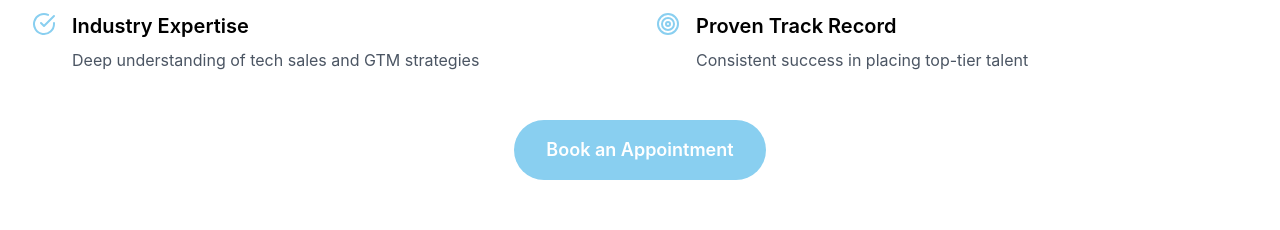
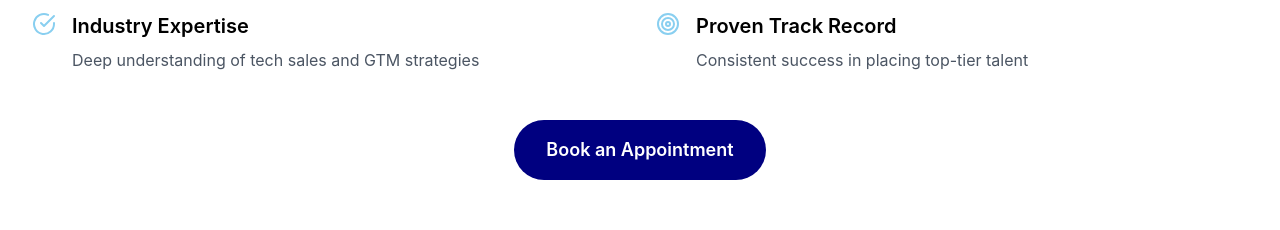
Before and after one commit to norgias/Q4-Talent-Group, a React (Vite) app: page / in a window 1280 px wide. Shown: the part 1280-1510 px from the top of the page. Built offline with nearby package versions, Linux system fonts and the light colour scheme.

Commit message:
Update HomePage.tsx

```diff
--- a/src/pages/HomePage.tsx
+++ b/src/pages/HomePage.tsx
@@ -144,7 +144,7 @@ const HomePage = () => {
           <div className="text-center">
             <Link
               to="/contact"
-              className="inline-block bg-baby-blue text-white px-8 py-4 rounded-full text-lg font-semibold hover:bg-navy transition-colors"
+              className="inline-block bg-navy text-white px-8 py-4 rounded-full text-lg font-semibold hover:bg-baby-blue transition-colors"
             >
               Book an Appointment
             </Link>
```
